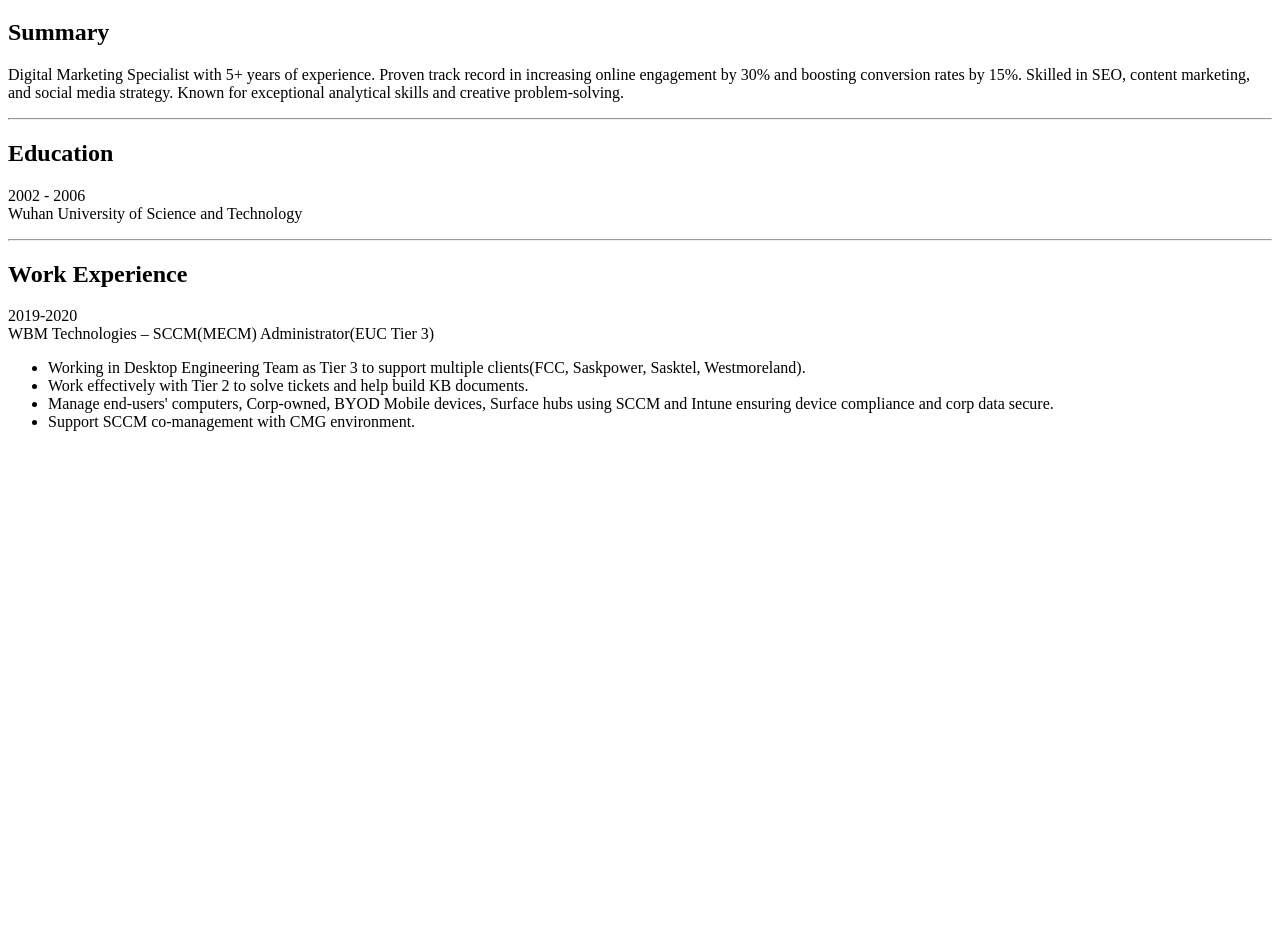
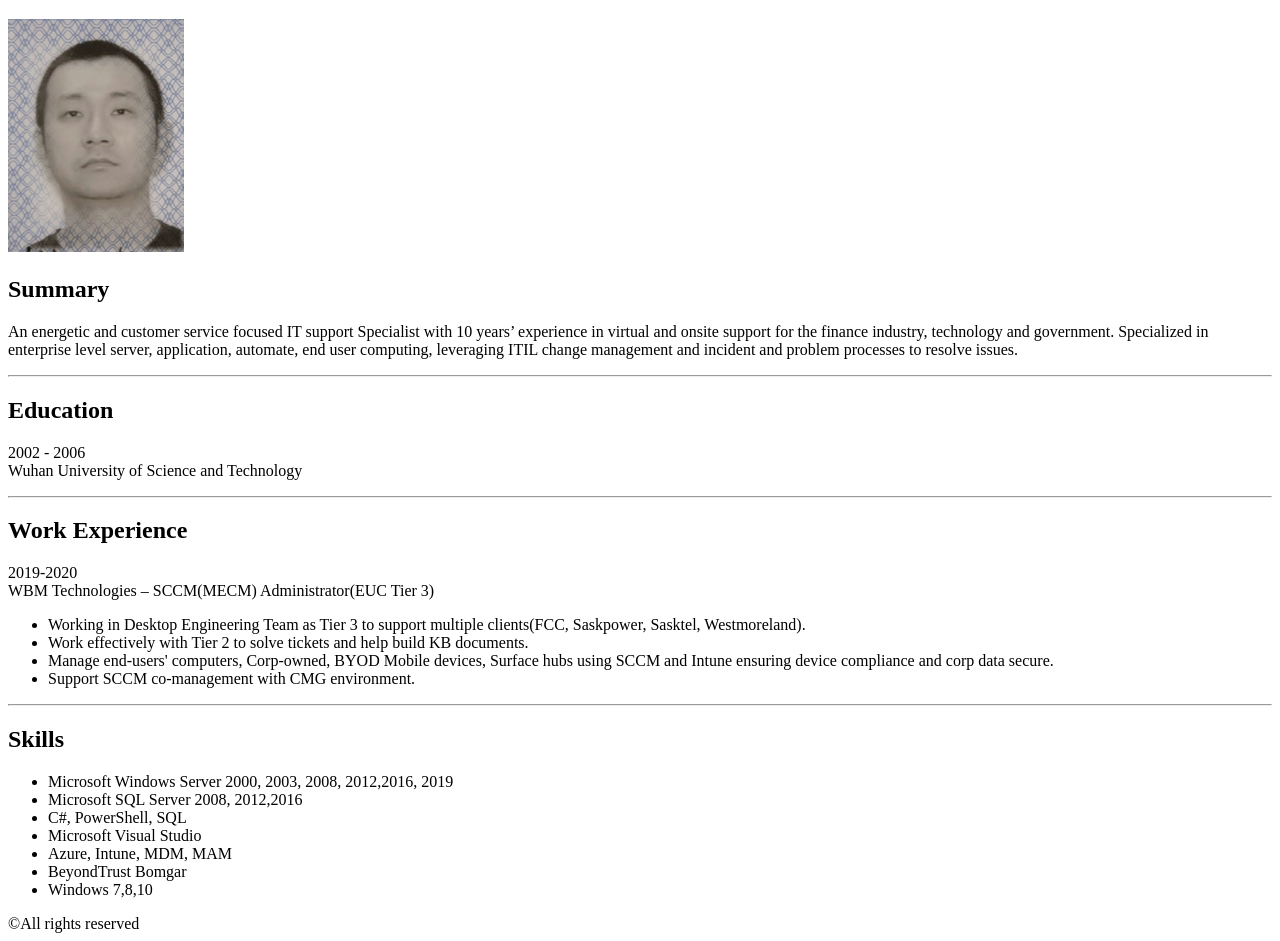
Before and after one commit to mkcodestore/Capstone-Projects, a plain HTML site: page index.html in a window 1280 px wide. Shown: the part 61-1002 px from the top of the page. Before the commit the page ends 800 px from the top, so only its background shows below. Drawn offline with Linux system fonts and the light colour scheme.

Commit message:
Add files via upload

```diff
--- a/index.html
+++ b/index.html
@@ -9,25 +9,39 @@
 
 <body>
     <h1 align="center">Miao Kong</h1>
+    <img src="./profile.png">
     <h2>Summary</h2>
 
-    <p>Digital Marketing Specialist with 5+ years of experience. Proven track record in increasing online engagement by
-        30% and boosting conversion rates by 15%. Skilled in SEO,
-        content marketing, and social media strategy. Known for exceptional analytical skills and creative
-        problem-solving.</p>
-        <hr />
+    <p>An energetic and customer service focused IT support Specialist with 10 years’ experience in virtual and onsite
+        support for the finance industry, technology and government. Specialized in enterprise level server,
+        application, automate, end user computing, leveraging ITIL change management and incident and problem processes
+        to resolve issues. </p>
+    <hr />
     <h2>Education</h2>
     <p>2002 - 2006 <br>Wuhan University of Science and Technology</p>
     <hr />
     <h2>Work Experience</h2>
     <p>2019-2020<br />WBM Technologies – SCCM(MECM) Administrator(EUC Tier 3)</p>
     <ul>
-        <li>Working in Desktop Engineering Team as Tier 3 to support multiple clients(FCC, Saskpower, Sasktel, Westmoreland). </li>
+        <li>Working in Desktop Engineering Team as Tier 3 to support multiple clients(FCC, Saskpower, Sasktel,
+            Westmoreland). </li>
         <li>Work effectively with Tier 2 to solve tickets and help build KB documents.</li>
-        <li>Manage end-users' computers, Corp-owned, BYOD Mobile devices, Surface hubs using SCCM and Intune ensuring device compliance and corp data secure.</li>
+        <li>Manage end-users' computers, Corp-owned, BYOD Mobile devices, Surface hubs using SCCM and Intune ensuring
+            device compliance and corp data secure.</li>
         <li>Support SCCM co-management with CMG environment. </li>
-
     </ul>
+    <hr />
+    <h2>Skills</h2>
+    <ul>
+        <li>Microsoft Windows Server 2000, 2003, 2008, 2012,2016, 2019 </li>
+        <li>Microsoft SQL Server 2008, 2012,2016</li>
+        <li>C#, PowerShell, SQL</li>
+        <li>Microsoft Visual Studio</li>
+        <li>Azure, Intune, MDM, MAM</li>
+        <li>BeyondTrust Bomgar</li>
+        <li>Windows 7,8,10</li>
+    </ul>
+    <footer>©All rights reserved</footer>
 </body>
 
 </html>
```
